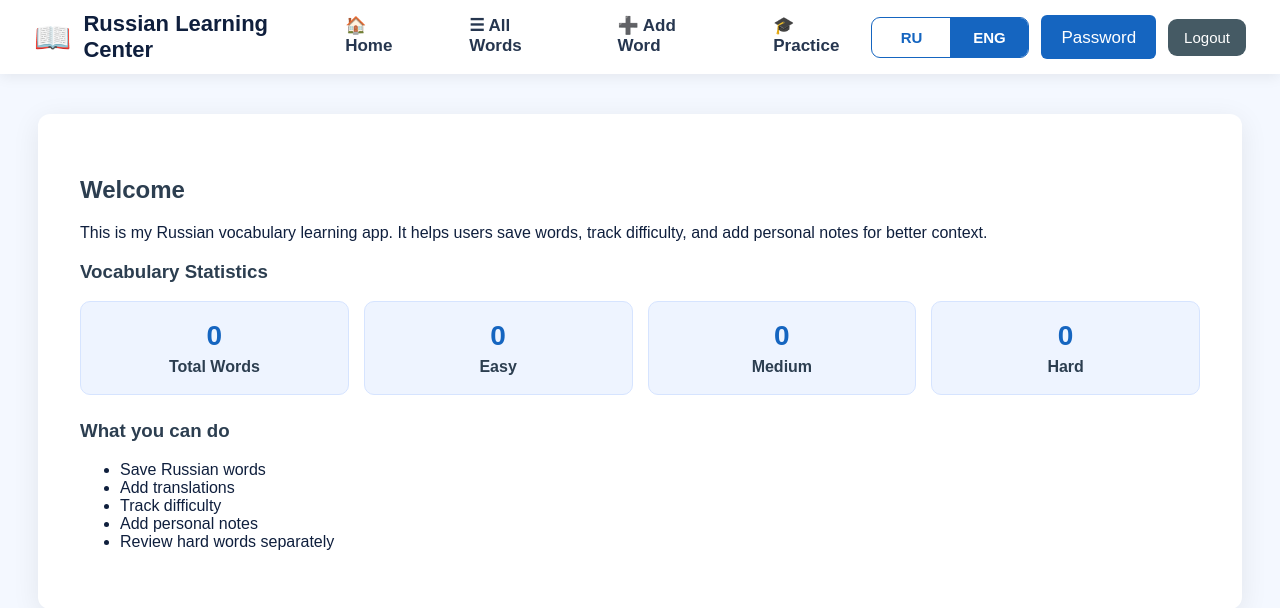
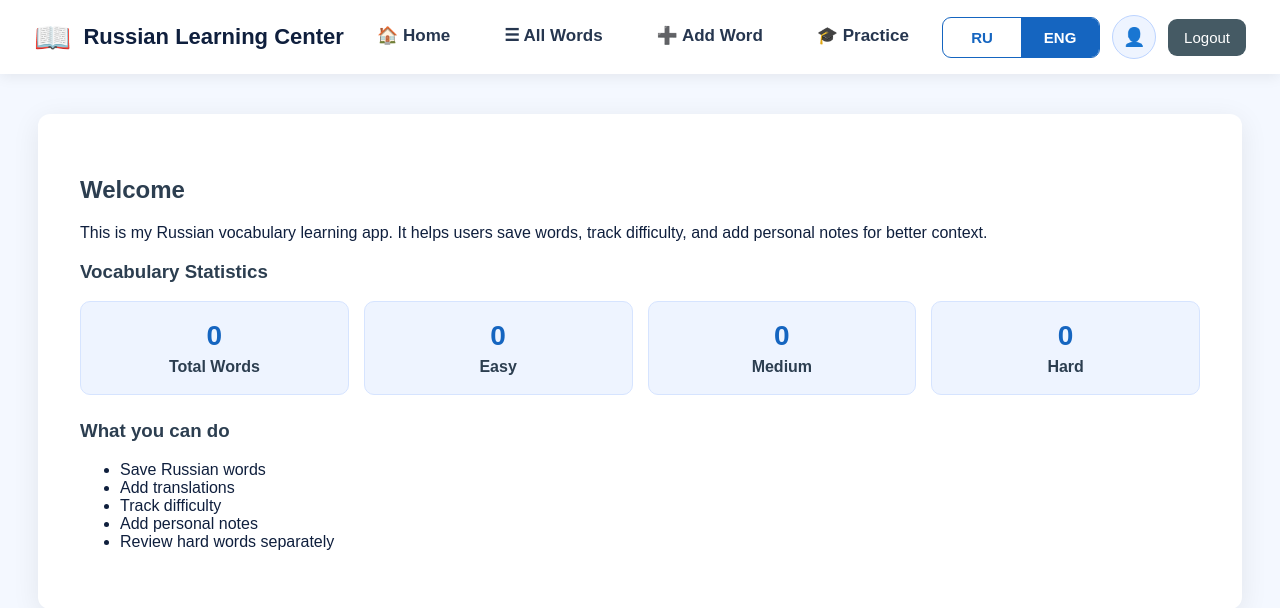
Before and after one commit to onurdosi/RussianLearningCenter, a Django app: page / in a window 1280 px wide. Shown: the top 608 px of the page. Run offline with Django 5.2, Linux system fonts and the light colour scheme; the visitor is signed in with stand-in values (Sample User, id 1); data that the repository does not hold is empty.

Commit message:
Prevent custom CSS from affecting Django admin

```diff
--- a/vocab/static/css/style.css
+++ b/vocab/static/css/style.css
@@ -318,9 +318,20 @@
     background-color: #263238;
 }
 
-.password-button {
-    min-height: auto;
-    padding: 11px 16px;
-    font-size: 15px;
-    border-radius: 9px;
+.account-button {
+    width: 42px;
+    height: 42px;
+    display: flex;
+    align-items: center;
+    justify-content: center;
+    background-color: #eef4ff;
+    border: 1px solid #bcd4ff;
+    border-radius: 50%;
+    text-decoration: none !important;
+    font-size: 18px;
+    transition: background-color 0.2s ease;
 }
+
+.account-button:hover {
+    background-color: #dceaff;
+}
--- a/vocab/templates/vocab/base.html
+++ b/vocab/templates/vocab/base.html
@@ -3,7 +3,9 @@
 <html>
 <head>
     <title>Russian Learning Center</title>
+    {% if not request.path|slice:":6" == "/admin" %}
     <link rel="stylesheet" href="{% static 'css/style.css' %}">
+    {% endif %}
 </head>
 <body>
     <header class="site-header">
@@ -52,8 +54,12 @@
             </div>
 
             {% if user.is_authenticated %}
-                <a href="{% url 'change_password' %}" class="button-link password-button">
-                    {% if language == 'ru' %}Пароль{% else %}Password{% endif %}
+                <a
+                    href="{% url 'change_password' %}"
+                    class="account-button"
+                    title="{% if language == 'ru' %}Аккаунт{% else %}Account{% endif %}"
+                >
+                    👤
                 </a>
 
                 <form method="post" action="{% url 'logout' %}">
```
